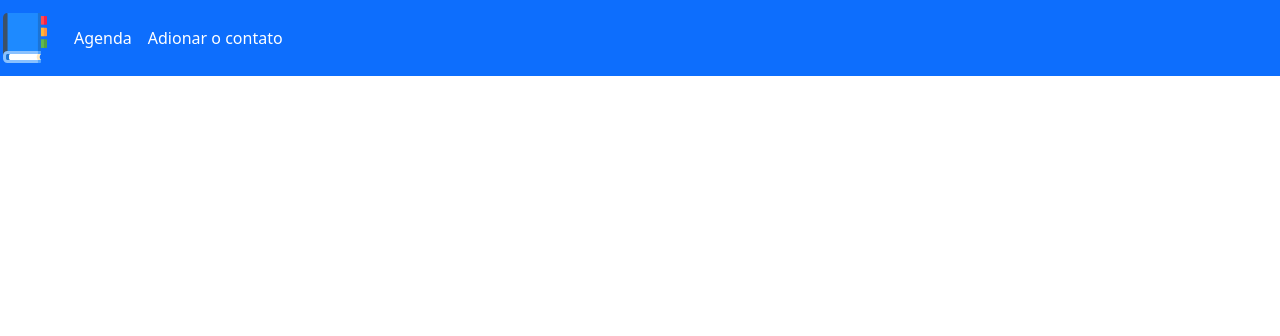
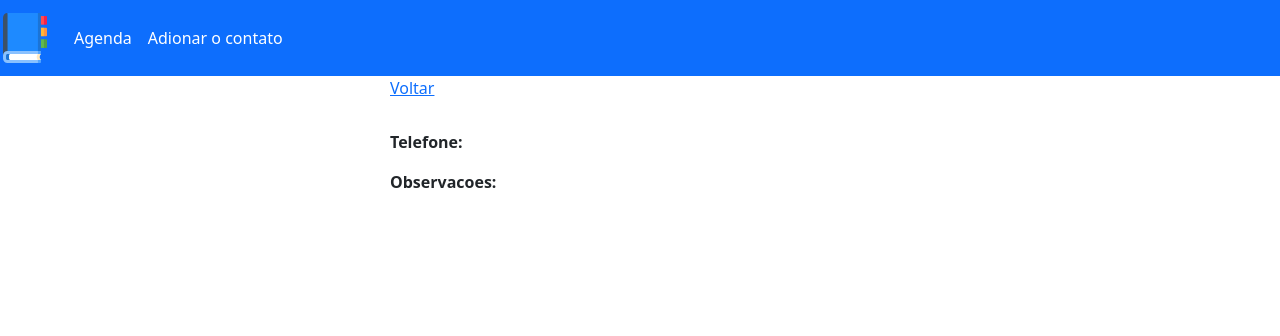
Before and after one commit to RosanneVeri/curso_de_php, a PHP site: page /show.php in a window 1280 px wide. Shown: the top 336 px of the page. Run offline with PHP 8.4, Linux system fonts and the light colour scheme; data that the repository does not hold is empty.

Commit message:
commit 12

```diff
--- a/18_AGENDA_PROJETO_2/config/process.php
+++ b/18_AGENDA_PROJETO_2/config/process.php
@@ -4,8 +4,25 @@ session_start();
 
 include_once("connection.php");
 include_once("url.php");
+$id;
+if (!empty($_GET)) {
+    $id = $_GET["id"];
+}
 
 //Retorna o dado de um constato
+if (!empty($id)) {
+
+    $query = "SELECT * FROM contacts WHERE id= :id";
+
+    $stmt = $conn->prepare($query);
+
+    $stmt->bindParam(":id", $id);
+
+    $stmt->execute();
+
+
+    $contact = $stmt->fetch();
+} else {
 
 
     // Retorna todos os contatos
@@ -18,3 +35,4 @@ $stmt = $conn->prepare($query);
     $stmt->execute();
 
     $contacts = $stmt->fetchAll();
+}
--- a/18_AGENDA_PROJETO_2/create.php
+++ b/18_AGENDA_PROJETO_2/create.php
@@ -1,7 +1,10 @@
 <?php
 include_once("templates/header.php");
 ?>
-<h1>Criando contato</h1>
+<div class="container">
+    <?php include_once("templates/backbtn.html")?>
+    <h1>Criando contato</h1>
+</div>
 <i class="fas fa-eye"></i>
 <?php
 include_once("templates/footer.php");
--- a/18_AGENDA_PROJETO_2/css/styles.css
+++ b/18_AGENDA_PROJETO_2/css/styles.css
@@ -10,7 +10,7 @@
  }
 
  /* HOME */
-
+/*constacts-table tecnica de centralizacao css*/
  #contacts-table {
    max-width: 800px;
    margin: 0 auto;
@@ -31,6 +31,7 @@
    margin-right: 5px;
 
  }
+ /* Tecnica para limpar icones*/
  .delete-btn {
    background-color: transparent;
    border: none;
@@ -59,3 +60,19 @@
    margin: 0 auto;
    margin-top: 30px;
  }
+
+ /* SHOW / CONTATO INDIVIDUAL */
+
+ #view-contact-container {
+  max-width: 500px;
+  margin: 0 auto;
+
+ }
+ .bold {
+  font-weight: bold;
+ }
+ #back-link-constiner {
+  display: block;
+  width: 500px;
+  margin:30px auto 0;
+ }
--- a/18_AGENDA_PROJETO_2/index.php
+++ b/18_AGENDA_PROJETO_2/index.php
@@ -29,7 +29,7 @@ include_once("templates/header.php");
                 <td scope="row"> <?= $contact['phone'] ?> </td>
                 <td scope="row"> <?= $contact['observations'] ?> </td>
                  <td class="actions">
-                    <a href="<?php $BASE_URL ?>show.php?id=<?php $contact["id"] ?>"><i class="fas fa-eye check-icon"></i></a>
+                    <a href="<?= $BASE_URL ?>show.php?id=<?= $contact["id"] ?>"><i class="fas fa-eye check-icon"></i></a>
                     <a href="#"><i class="far fa-edit edit-icon"></i></a>
                     <button type="submit" class="delete-btn"><i class="fas fa-times delete-icon"></i></button>
                 </td>
--- a/18_AGENDA_PROJETO_2/show.php
+++ b/18_AGENDA_PROJETO_2/show.php
@@ -1,10 +1,18 @@
 <?php
 //HEADER
 include_once("templates/header.php");
+
+//show.php mostra um contato apenas conforme passa id é passado
 ?>
 
-<div class="container" id="view-contact-container">
-    <h1 id="main-title"><?php $contact["name"] ?></h1>
+
+<div id="view-contact-container">
+    <?php include_once("templates/backbtn.html")?>
+    <h1 id="main-title"><?= $contact["name"] ?></h1>
+    <p class="bold">Telefone:</p>
+    <p><?=  $contact["phone"] ?></p>
+    <p class="bold">Observacoes:</p>
+    <p><?= $contact["observations"] ?></p>
 </div>
 
 
--- a/18_AGENDA_PROJETO_2/templates/header.php
+++ b/18_AGENDA_PROJETO_2/templates/header.php
@@ -25,7 +25,7 @@ if(isset($_SESSION['msg'])){
     <!-- FONT AWESOME -->
     <link rel="stylesheet" href="https://cdnjs.cloudflare.com/ajax/libs/font-awesome/7.3.1/css/all.min.css">
     <!-- CSS -->
-    <link rel="stylesheet" href="<?= $BASE_URL ?>/css/styles.css">
+    <link rel="stylesheet" href="<?= $BASE_URL ?>css/styles.css">
 
 </head>
 
```
Lines whose indentation alone changed are shown as unchanged.
